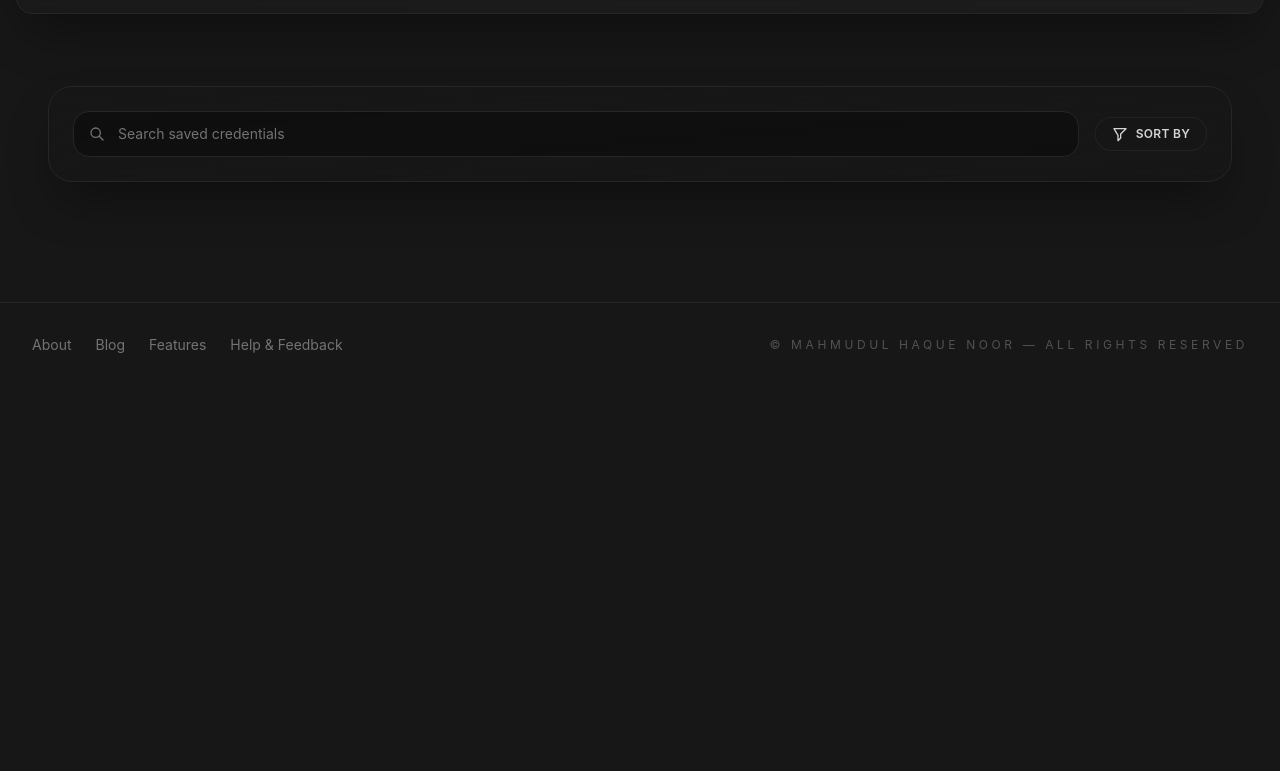
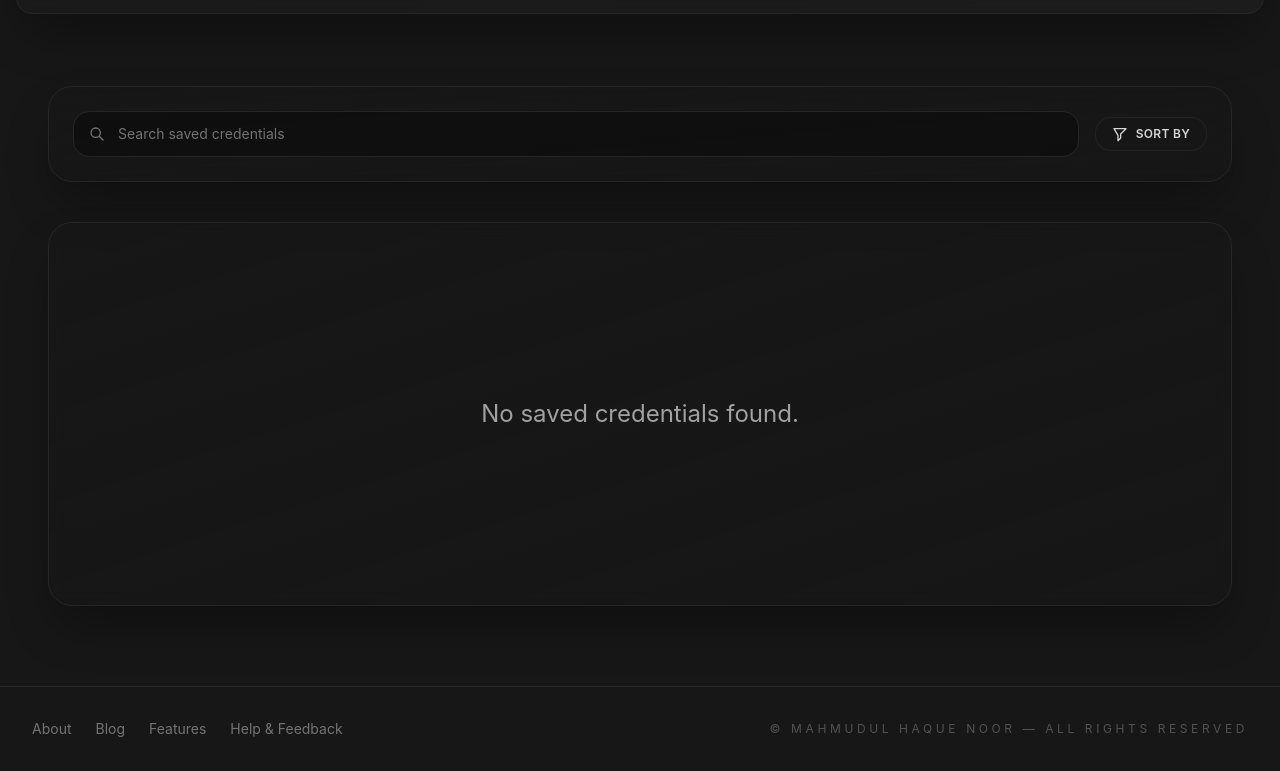
Before and after one commit to miavai649/value-manager, a React (Vite) app: page / in a window 1280 px wide. Shown: the part 807-1578 px from the top of the page. Before the commit the page ends 1194 px from the top, so only its background shows below. Built offline with nearby package versions, Linux system fonts and the light colour scheme.

Commit message:
feat: implement search functionality and update bookmark display in BookmarkBoard component

```diff
--- a/src/components/BookmarkBoard.jsx
+++ b/src/components/BookmarkBoard.jsx
@@ -5,9 +5,22 @@ import SearchAndSorting from './SearchAndSorting';
 
 export default function BookmarkBoard() {
   const [bookMarks, setBookMarks] = useState([]);
+  const [filteredBookMarks, setFilteredBookMarks] = useState([]);
 
   const handleAddBookMark = (newBookMark) => {
     setBookMarks([...bookMarks, newBookMark]);
+    setFilteredBookMarks([...bookMarks, newBookMark]);
+  };
+
+  const handleSearch = (searchTerm) => {
+    if (searchTerm.length > 0) {
+      const filteredBookMarks = bookMarks.filter((bookMark) => bookMark.web_url.toLowerCase().includes(searchTerm.toLowerCase()));
+
+      setFilteredBookMarks(filteredBookMarks);
+    } else {
+      // If search term is empty, reset to show all bookmarks
+      setFilteredBookMarks(bookMarks);
+    }
   };
 
   return (
@@ -19,10 +32,10 @@ export default function BookmarkBoard() {
       <main className='p-8'>
         <div className='max-w-7xl mx-auto space-y-10 px-4'>
           {/*    <!-- Search, Sort, and Filter Buttons --> */}
-          <SearchAndSorting />
+          <SearchAndSorting onSearch={handleSearch} />
 
           {/* <!-- Password Cards Grid --> */}
-          <PasswordCards bookMarks={bookMarks} />
+          <PasswordCards bookMarks={filteredBookMarks} />
         </div>
       </main>
     </>
--- a/src/components/PasswordCards.jsx
+++ b/src/components/PasswordCards.jsx
@@ -27,8 +27,6 @@ export default function PasswordCards({ bookMarks }) {
 
     const companyName = url.split('.')[0];
 
-    console.log(researvedIcon[urlObj.host]);
-
     let icon = Object.keys(researvedIcon).includes(url) ? researvedIcon[url] : companyName.slice(0, 2);
     return {
       url,
@@ -41,11 +39,18 @@ export default function PasswordCards({ bookMarks }) {
     setRevealedId((prev) => (prev.includes(id) ? prev.filter((item) => item !== id) : [...prev, id]));
   }
 
+  if (bookMarks.length === 0) {
+    return (
+      <div className='flex h-96 items-center justify-center rounded-3xl border border-neutral-800 bg-gradient-to-br from-neutral-900/80 to-neutral-900/40 p-6 shadow-2xl shadow-black/40 backdrop-blur'>
+        <p className='text-2xl text-neutral-400'>No saved credentials found.</p>
+      </div>
+    );
+  }
+
   return (
     <div className='grid grid-cols-1 gap-6 md:grid-cols-2 xl:grid-cols-3'>
       {bookMarks.map((bookMark) => {
         const { url, icon, title } = websiteInfo(bookMark.web_url);
-        console.log('👀 ~ PasswordCards ~ url:', { url, icon, title });
         return (
           <article
             key={bookMark.id}
--- a/src/components/SearchAndSorting.jsx
+++ b/src/components/SearchAndSorting.jsx
@@ -1,16 +1,23 @@
-export default function SearchAndSorting() {
+import { useState } from 'react';
+
+export default function SearchAndSorting({ onSearch }) {
+  const [searchTerm, setSearchTerm] = useState('');
   return (
     <section className='rounded-3xl border border-neutral-800 bg-gradient-to-br from-neutral-900/80 to-neutral-900/40 p-6 shadow-2xl shadow-black/40 backdrop-blur'>
       <div className='flex flex-col gap-4 lg:flex-row lg:items-center'>
         {/* <!-- Search Bar --> */}
         <label className='relative flex-1'>
-          <span className='pointer-events-none absolute left-4 top-1/2 -translate-y-1/2 text-neutral-500'>
-            <svg className='h-4 w-4' fill='none' stroke='currentColor' viewBox='0 0 24 24'>
-              <path strokeLinecap='round' strokeLinejoin='round' strokeWidth='2' d='M21 21l-6-6m2-5a7 7 0 11-14 0 7 7 0 0114 0z'></path>
-            </svg>
-          </span>
+          <button className='cursor-pointer' onClick={() => onSearch(searchTerm)}>
+            <span className='absolute left-4 top-1/2 -translate-y-1/2 text-neutral-500'>
+              <svg className='h-4 w-4' fill='none' stroke='currentColor' viewBox='0 0 24 24'>
+                <path strokeLinecap='round' strokeLinejoin='round' strokeWidth='2' d='M21 21l-6-6m2-5a7 7 0 11-14 0 7 7 0 0114 0z'></path>
+              </svg>
+            </span>
+          </button>
           <input
-            type='text'
+            type='search'
+            value={searchTerm}
+            onChange={(e) => setSearchTerm(e.target.value)}
             placeholder='Search saved credentials'
             className='w-full rounded-2xl border border-neutral-800 bg-neutral-950/60 py-3 pl-11 pr-4 text-sm text-white placeholder:text-neutral-500 transition focus:border-blue-500 focus:bg-neutral-950 focus:outline-none'
           />
```
